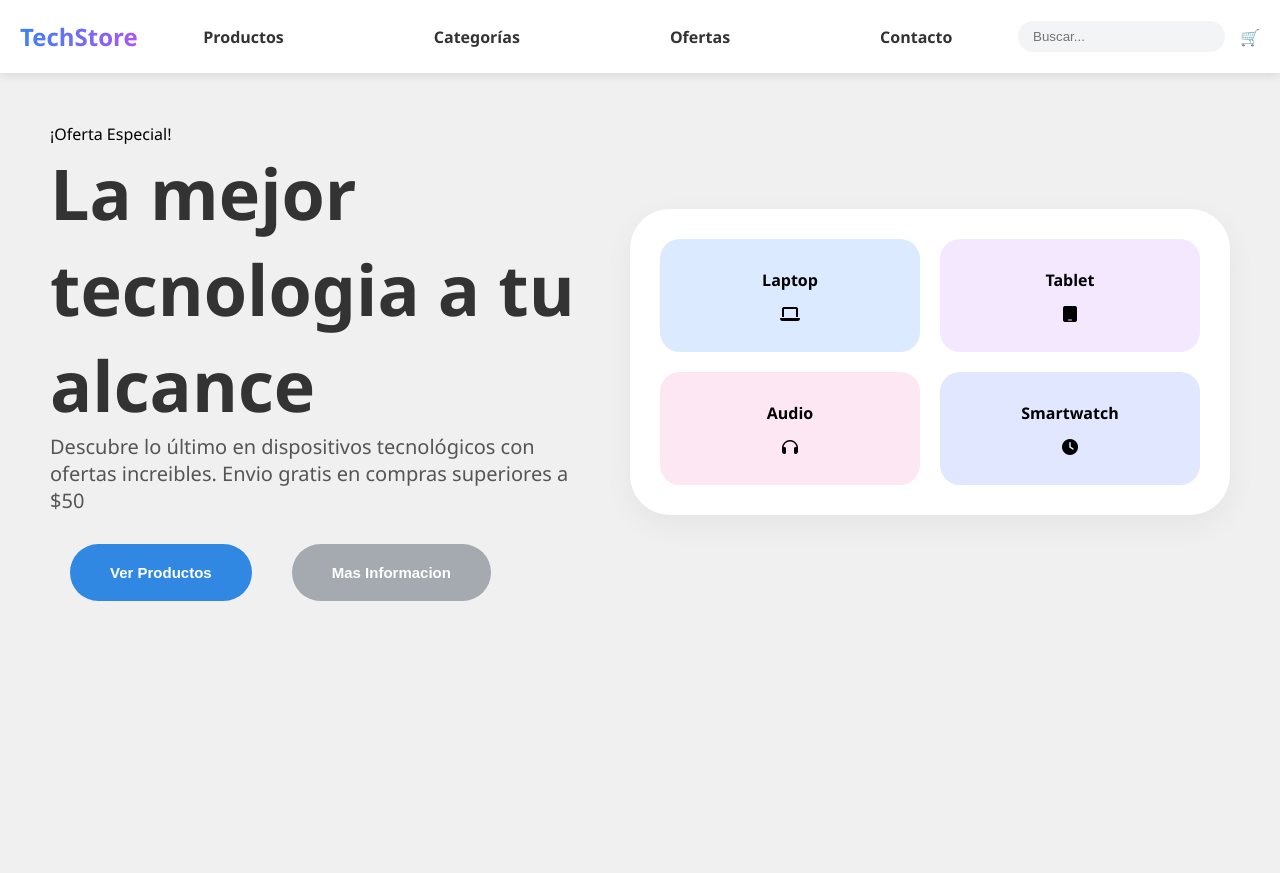
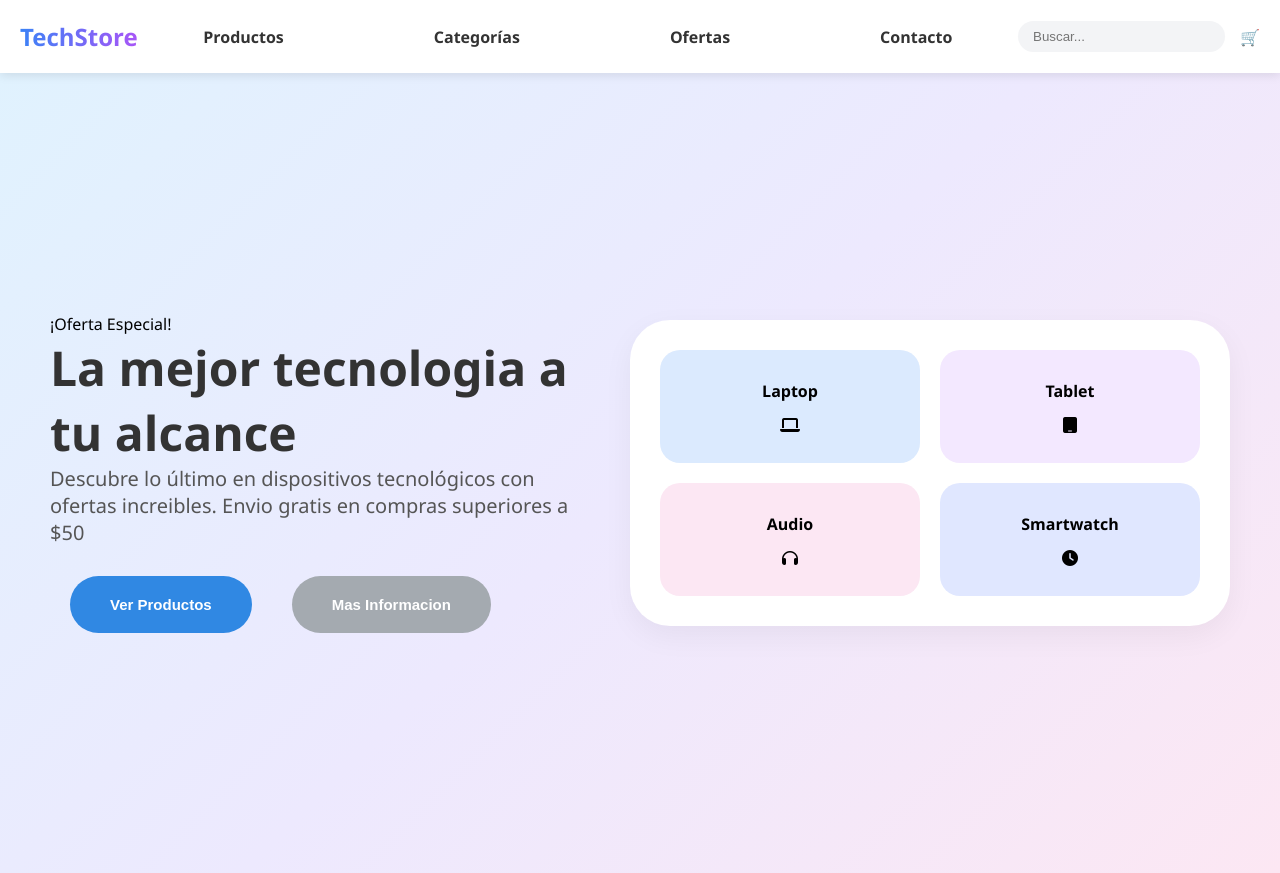
Before and after one commit to Dieguinho2309/Pagina-Web-TechStore, a website built with Vite: page index.html in a window 1280 px wide. Before the commit the page ends 800 px from the top, so only its background shows below. Built offline with nearby package versions, Linux system fonts and the light colour scheme.

Commit message:
arreglando el background

```diff
--- a/src/style.css
+++ b/src/style.css
@@ -6,8 +6,6 @@
 }
 body{
     font-family: 'Segoe UI', Tahoma, Geneva, Verdana, sans-serif;
-    background-color: #f0f0f0;
-
 }
 h1{
     color: #333;
@@ -69,27 +67,22 @@ p{
     outline: none;
 }
 
-.principal-section{
-    width: 100vh;
-    height: 100vh;
-    background: linear-gradient(135deg, #a5b4fc 0%, #6366f1 50%, #d946ef 100%);
+.hero-section{
     display: flex;
     justify-content: center;
     align-items: center;
+    padding: 50px;
+    gap: 40px;
+    width: 100vh;
+    height: 100vh;
+    background: linear-gradient(135deg, #e0f2fe 0%, #ede9fe 50%, #fce7f3 100%);
     min-height: 100vh;
     width: 100%;
 }
-.principal-section h1{
+.hero-section h1{
     font-size: 48px;
 }
 
-.hero-section{
-    display: flex;
-    justify-content: space-between;
-    align-items: center;
-    padding: 50px;
-    gap: 40px;
-}
 .hero-left{
     flex: 1;
 }
```
